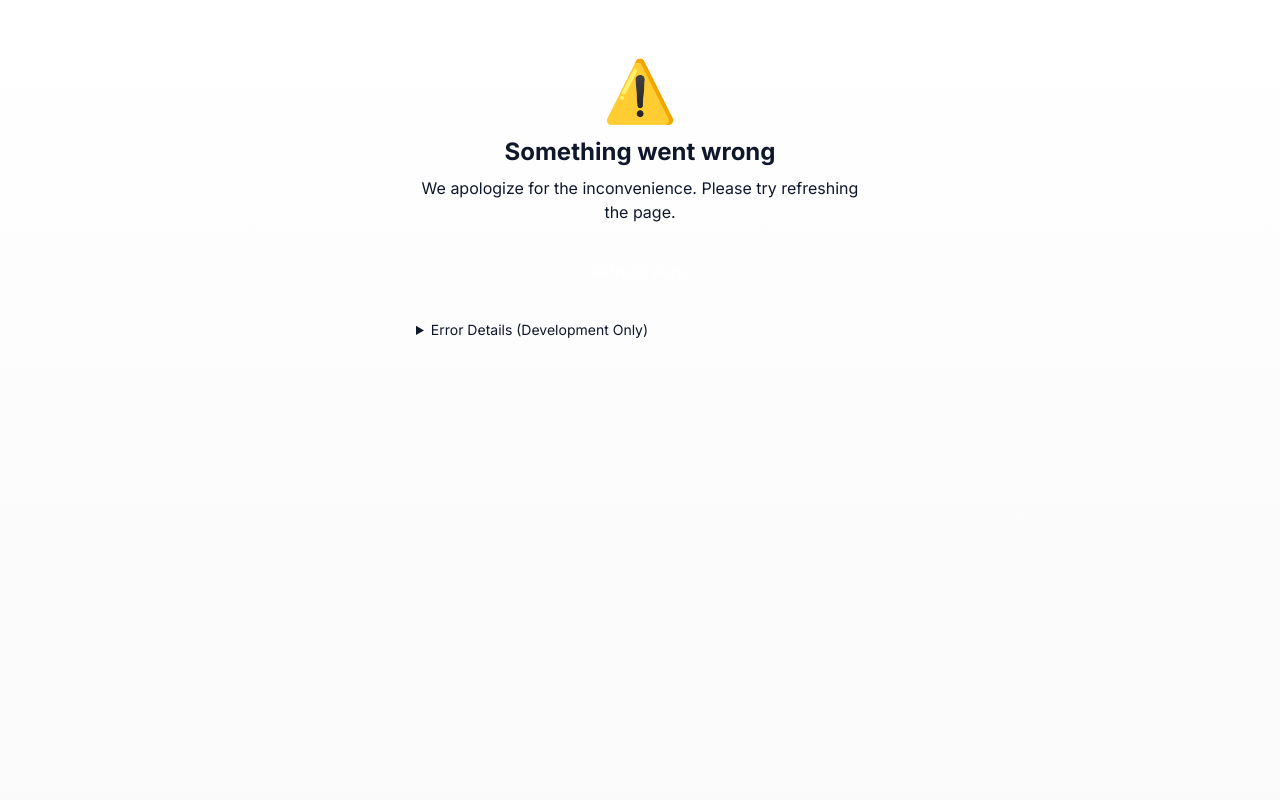
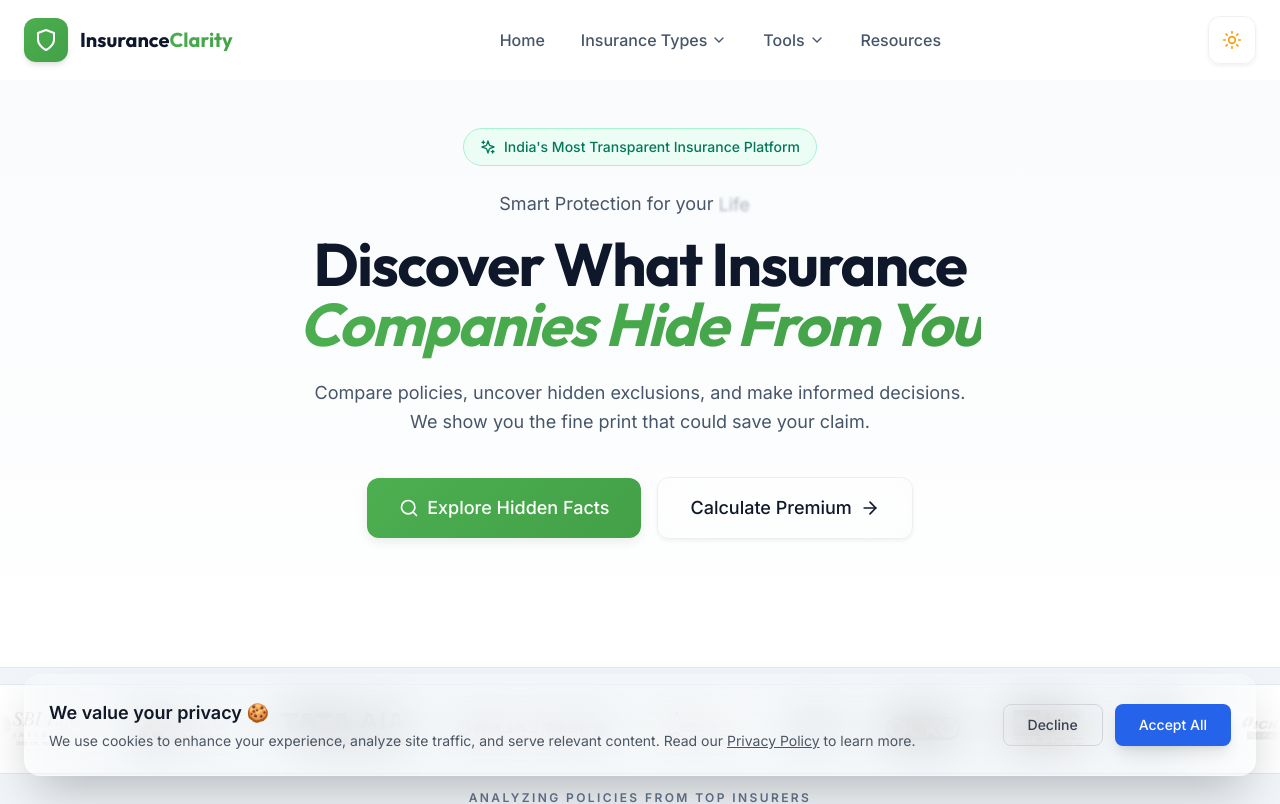
Before and after one commit to contactonetrack-del/insuranceclarity-india, a Next.js app: page / in a window 1280 px wide. Shown: the top 804 px of the page. Built offline with nearby package versions, Linux system fonts and the light colour scheme.

Commit message:
fix: correct TextRoll prop name from texts to words

```diff
--- a/src/app/page.tsx
+++ b/src/app/page.tsx
@@ -71,7 +71,7 @@ export default function HomePage() {
 
                     <RevealOnScroll direction="up" delay={0.1}>
                         <p className="text-theme-secondary text-lg mb-4">
-                            Smart Protection for your <TextRoll texts={['Health', 'Life', 'Vehicle', 'Home', 'Family']} />
+                            Smart Protection for your <TextRoll words={['Health', 'Life', 'Vehicle', 'Home', 'Family']} />
                         </p>
                     </RevealOnScroll>
 
```
